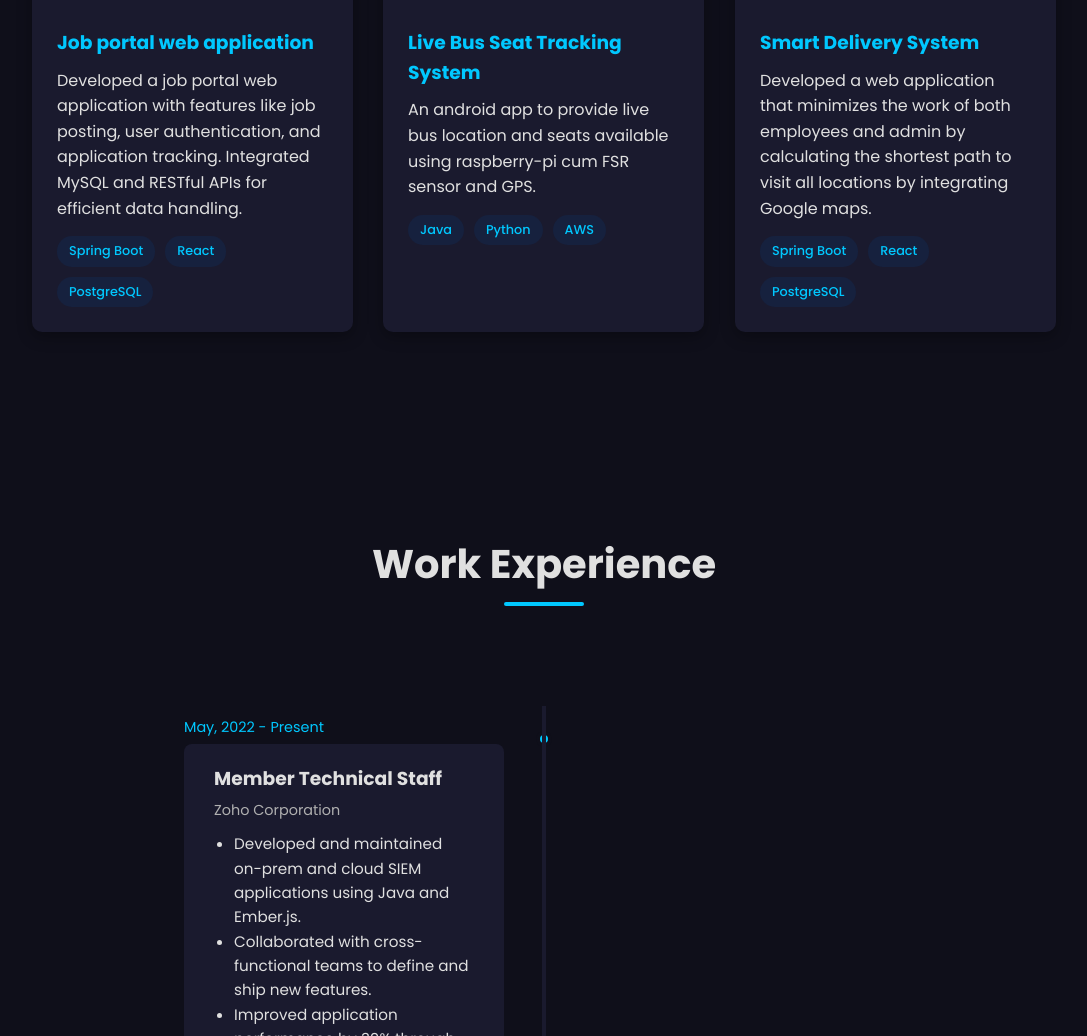
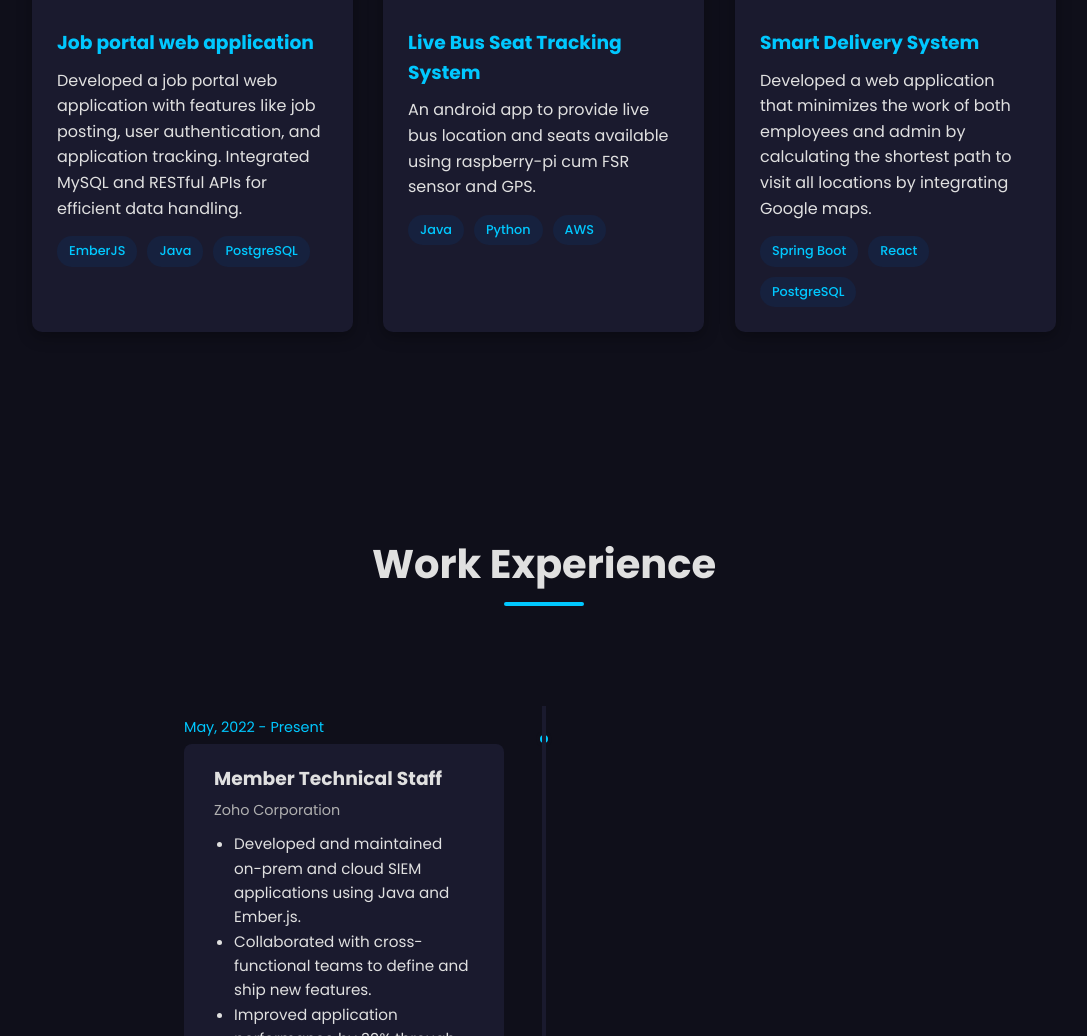
Before and after one commit to saravanan-asb/portfolio, a plain HTML site: page index.html in a window 1280 px wide. Shown: the part 2880-3916 px from the top of the page, without its empty margins (96-1183 px from the left). Drawn offline with nearby package versions, Linux system fonts and the light colour scheme.

Commit message:
Latest changes

```diff
--- a/index.html
+++ b/index.html
@@ -140,8 +140,8 @@
                             application tracking. Integrated MySQL and RESTful APIs for
                             efficient data handling.</p>
                         <div class="project-tools">
-                            <span>Spring Boot</span>
-                            <span>React</span>
+                            <span>EmberJS</span>
+                            <span>Java</span>
                             <span>PostgreSQL</span>
                         </div>
                     </div>
@@ -214,7 +214,7 @@
         <section id="resume">
             <h2 class="section-title" data-aos="fade-up">My Resume</h2>
             <p data-aos="fade-up" data-aos-delay="100">Feel free to download my resume for a more detailed look at my skills and experience.</p>
-            <a href="https://drive.google.com/file/d/159qeNT4R1HW2xLtkVvY3eIq9o4kVYk8Y/view?usp=sharing" class="btn" download data-aos="fade-up" data-aos-delay="200">
+            <a href="https://drive.google.com/file/d/1pMyCITEuh2Jj6PFZ1IQLWFHiHJS2sQ7G/view" class="btn" download data-aos="fade-up" data-aos-delay="200">
                 Download Resume <i class="fa-solid fa-file-arrow-down"></i>
             </a>
         </section>
```
